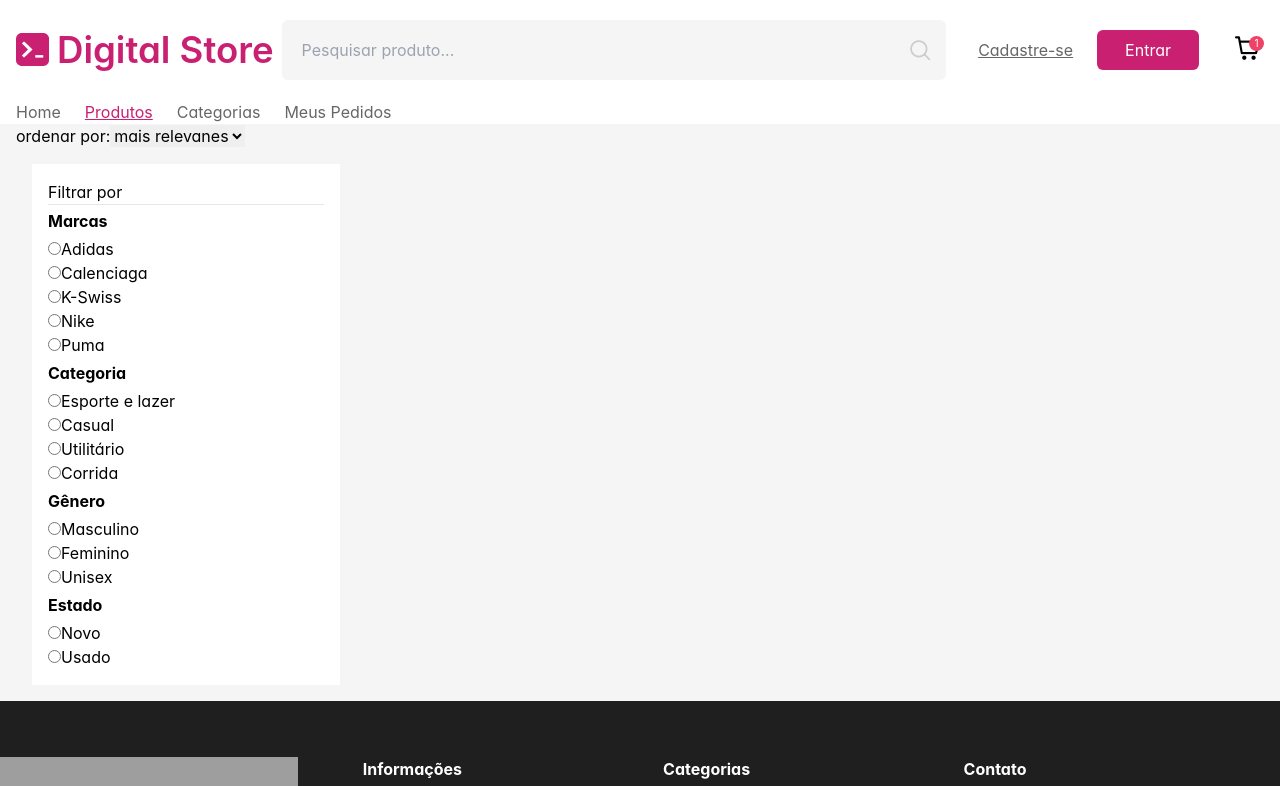
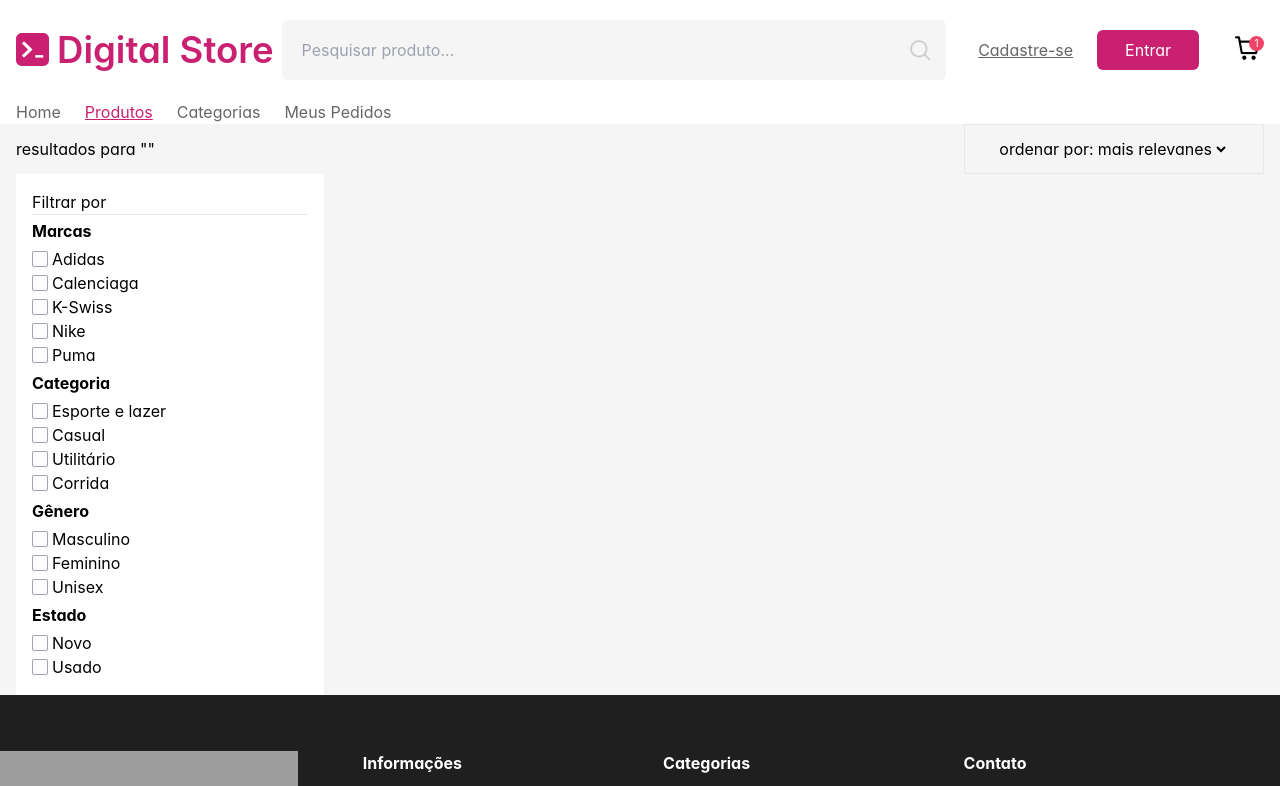
Before and after one commit to Lenizio27/Projetos_FrontEnd, a React (Vite) app in the folder drip_store/: page /ProductListingPage in a window 1280 px wide. Shown: the top 786 px of the page. Built offline with nearby package versions, Linux system fonts and the light colour scheme; grey boxes are pictures that could not be loaded.

Commit message:
estilização rota de produtos no checkbox
feita nova estilização no checkbox e aba para resultados de pesquisa

```diff
--- a/drip_store/index.html
+++ b/drip_store/index.html
@@ -2,7 +2,7 @@
 <html lang="en">
   <head>
     <meta charset="UTF-8" />
-    <link rel="icon" type="image/svg+xml" href="/vite.svg" />
+    <link rel="shortcut icon" href="src/assets/images/vector.png" type="image/x-icon">
     <meta name="viewport" content="width=device-width, initial-scale=1.0" />
     <title>drip_store</title>
   </head>
--- a/drip_store/src/pages/ProductListingPage.jsx
+++ b/drip_store/src/pages/ProductListingPage.jsx
@@ -1,3 +1,5 @@
+import { useState } from "react";
+
 const ProductListingPage = () => {
     const arrayFiltroProdutos = [
         {
@@ -21,17 +23,16 @@ const ProductListingPage = () => {
         <>
         <section className="bg-s6">
             <div className="flex flex-col max-w-[1440px] m-auto px-4">
-                <div>
-                    <h2></h2>
-                    <div>
+                <div className="flex justify-between items-center">
+                    <h2 className="">resultados para ""</h2>
+                    <div className="w-[300px] h-[50px] flex items-center justify-center border">
                         ordenar por:
-                        <select name="" id="">
-                            <option value="">mais relevanes</option>
-                            <option value="">sasdfasdf</option>
+                        <select name="" id="" className="bg-s6">
+                            <option value="" className="bg-c2">mais relevanes</option>
                         </select>
                     </div>
                 </div>
-                <div className="flex p-4">
+                <div className="flex">
                     <aside className="flex-4 bg-s7 p-4 w-[308px]">
                         <h3>Filtrar por</h3>
                         <hr />
@@ -39,8 +40,12 @@ const ProductListingPage = () => {
                             <div>
                                 <h2 className="font-bold my-1">{item.title}</h2>
                                 {item.radios.map(a =>
-                                <p>
-                                    <input type="radio" id="radioCheck"/>{a}
+                                <p className="flex items-center">
+                                    <input
+                                    className="appearance-none w-4 h-4 border border-gray-400 rounded-sm checked:bg-c2 checked:border-purple-600 checked:before:content-['✓'] flex items-center text-white mr-1"
+                                    type="checkbox"
+                                    id="radioCheck"/>
+                                    {a}
                                 </p>
                                 )}
                             </div>
--- a/drip_store/src/style/index.css
+++ b/drip_store/src/style/index.css
@@ -34,3 +34,7 @@ body{
 .OfertaEspecial{
     background-image: linear-gradient(to bottom, #b5b6f279, rgba(255, 255, 255, 0));
 }
+
+.checkbox1::after{
+    content: "✓";
+}
```
